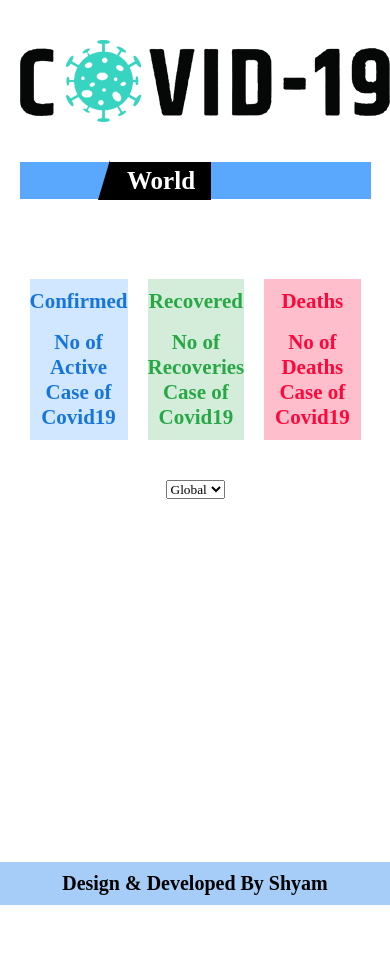
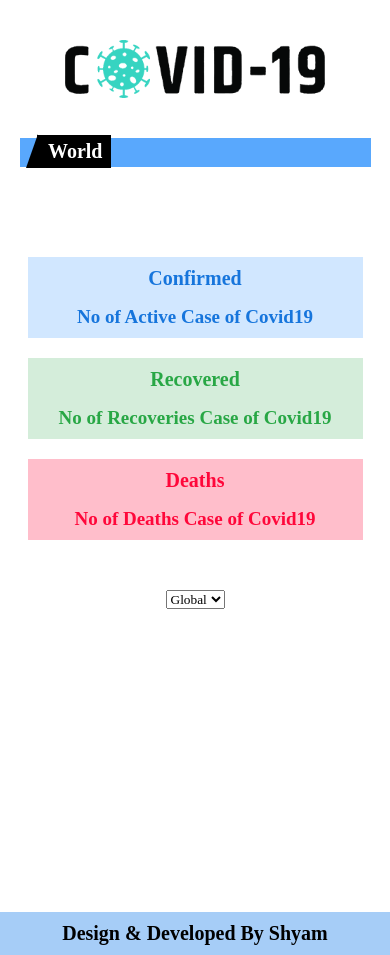
Before and after one commit to Shyam1806/Covid19-App, a plain HTML site: page index.html in a window 390 px wide. Before the commit the page ends 905 px from the top, so only its background shows below. Drawn offline with Linux system fonts and the light colour scheme; no server answers; a web font is replaced by a local one.

Commit message:
Update style.css

```diff
--- a/css/style.css
+++ b/css/style.css
@@ -330,3 +330,151 @@ h6{
     font-size: 20px;
     text-align: center;
 }
+
+
+//responsive
+
+
+
+@media screen and (max-width: 1920px) and (min-width: 1610px){
+
+}
+
+@media screen and (max-width: 1600px) and (min-width: 1450px){
+
+}
+
+@media screen and (max-width: 1440px) and (min-width: 1366px){
+
+}
+
+@media screen and (max-width: 1366px) and (min-width: 1280px){
+
+}
+@media screen and (max-width: 1280px) and (min-width: 1024px){
+
+}
+
+@media screen and (max-width: 1024px) and (min-width: 300px){
+    .CovidGl {
+        width: 22%;
+        z-index:999;
+    }
+
+}
+
+@media screen and (max-width: 980px) and (min-width: 300px){
+
+}
+
+@media screen and (max-width: 940px) and (min-width: 300px){
+	.CovidGlTitle {
+        left:67px;
+    }
+
+
+}
+
+@media screen and (max-width: 800px) and (min-width: 300px){
+	.Confirmbox>h4, .Deathbox>h4, .Recoverybox>h4{
+        font-size:19px;
+    }
+    .Confirmbox>h5, .Deathbox>h5, .Recoverybox>h5{
+        font-size: 20px;
+    }
+}
+
+@media screen and (max-width: 768px) and (min-width: 300px){
+	.resultboxinnerparent{
+        flex-wrap: wrap;
+    }
+    .Confirmbox , .Recoverybox , .Deathbox{
+        width: 47%;
+        margin: 10px 8px;
+    }
+}
+
+@media screen and (max-width: 767px) and (min-width: 300px){
+
+}
+
+@media screen and (max-width: 640px) and (min-width: 300px){
+    .Confirmbox , .Recoverybox , .Deathbox{
+        width:46%;
+    }
+}
+
+
+@media screen and (max-width: 600px) and (min-width: 300px){
+
+
+}
+
+@media screen and (max-width: 580px) and (min-width: 300px){
+
+    .Confirmbox, .Recoverybox, .Deathbox{
+        width:100%;
+    }
+    .CovidGlobal{
+        padding:8px 0px;
+    }
+    .CovidGlTitle::before{
+        border-bottom: 38px solid #000;
+    }
+    .CovidGlTitle>h2 {
+        font-size: 22px;
+    }
+    .CovidGlTitle {
+        left: 55px;
+    }
+    .chart{
+        margin: 20px 0px;
+    }
+    .footerz{
+        margin:20px 0px 0px 0px;
+    }
+
+}
+
+@media screen and (max-width: 520px) and (min-width: 300px){
+
+}
+
+@media screen and (max-width: 480px) and (min-width: 300px){
+    .covid19logo>img{
+        width:74%;
+    }
+
+
+}
+
+@media screen and (max-width: 440px) and (min-width: 300px){
+
+}
+
+@media screen and (max-width: 420px) and (min-width: 300px){
+    .CovidGlobal {
+        padding: 6px 0px;
+    }
+    .CovidGlTitle>h2 {
+        font-size: 20px;
+    }
+    .CovidGlTitle::before{
+        top:-1px;
+        border-bottom: 34px solid #000;
+    }
+    .CovidGlTitle{
+        margin-top: -9px;
+        left:37px;
+        padding: 5px 9px;
+    }
+
+}
+
+@media screen and (max-width: 360px) and (min-width: 300px){
+
+}
+
+@media screen and (max-width: 320px) and (min-width: 300px){
+
+}
```
